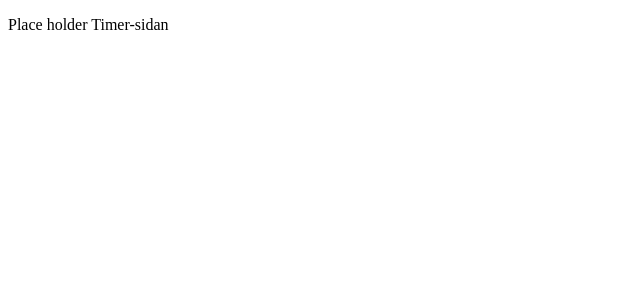
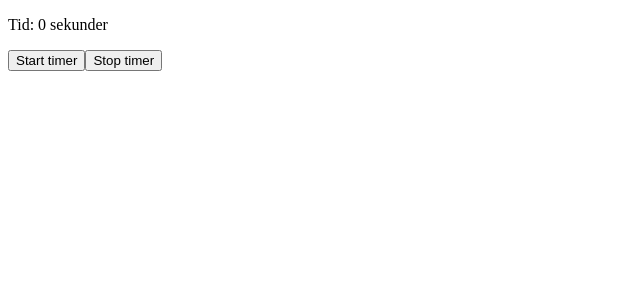
Before and after one commit to Zindriana/timer_app, a React (Vite) app: page /timer_app/timer in a window 1280 px wide. Shown: the top 300 px of the page, without its empty margins (0-640 px from the left). Built offline with nearby package versions, Linux system fonts and the light colour scheme.

Commit message:
added timer buttons

```diff
--- a/src/Timer.tsx
+++ b/src/Timer.tsx
@@ -1,9 +1,34 @@
+import { useRef, useState } from "react";
 function Timer(){
 
+    const [time, setTime] = useState(0);
+    const intervalRef = useRef(0);
+
+    function startTimer(){
+        if(intervalRef.current === 0){
+            intervalRef.current = setInterval(increaseTimeCounterByOne, 1000);
+        }
+    }
+
+    function stopTimer(){
+        clearInterval(intervalRef.current);
+        intervalRef.current = 0;
+    }
+
+    function increaseTimeCounterByOne(){
+        setTime(prevTime => prevTime+1);
+    }
+
     return(
-    <p>
-        Place holder Timer-sidan
-    </p>
+    <>
+        <p>Tid: {time} sekunder</p>
+        <button className="timer_btn" onClick={startTimer}>
+            Start timer
+        </button>
+        <button className="stop_btn" onClick={stopTimer}>
+            Stop timer
+        </button>
+    </>
     )
 }
 
```
